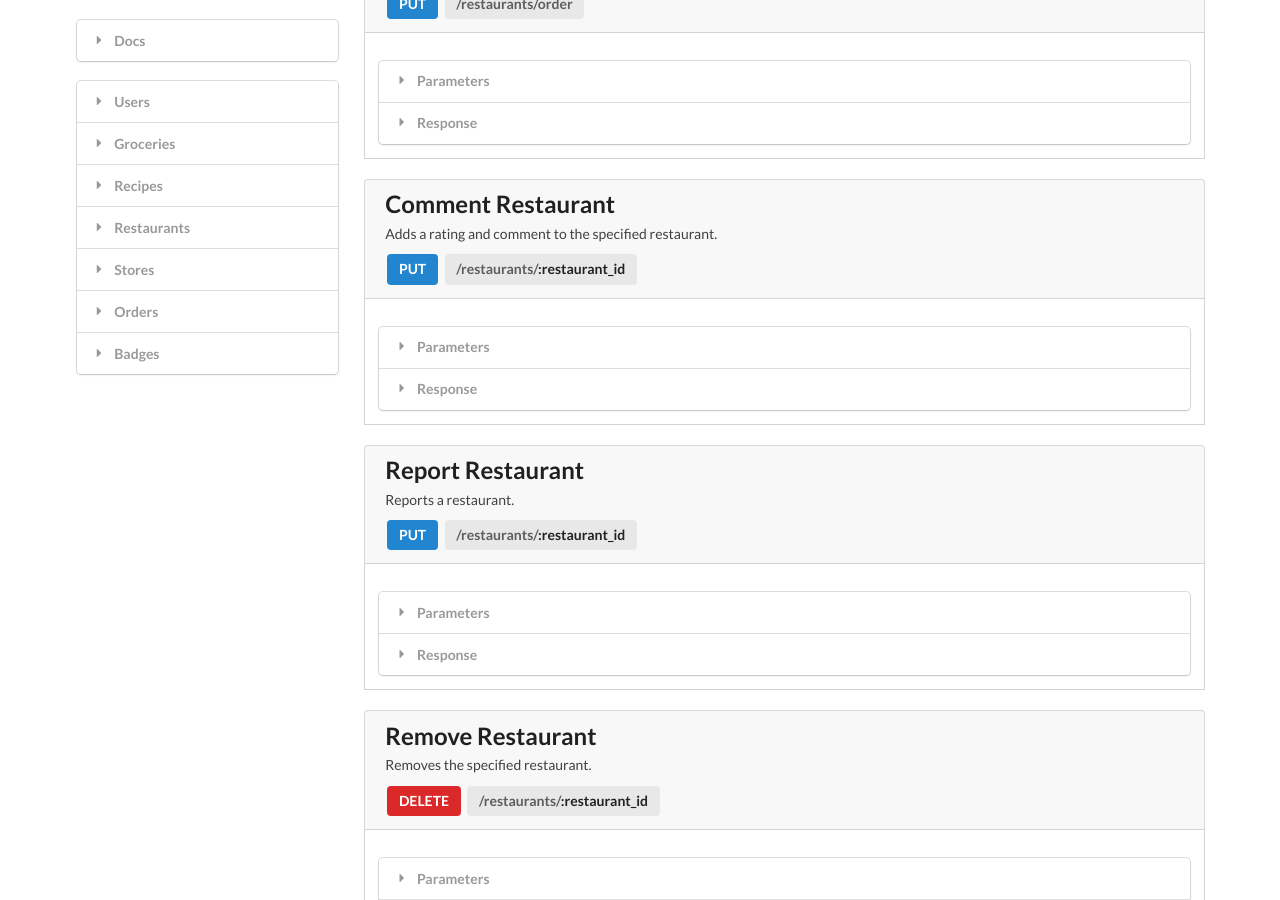
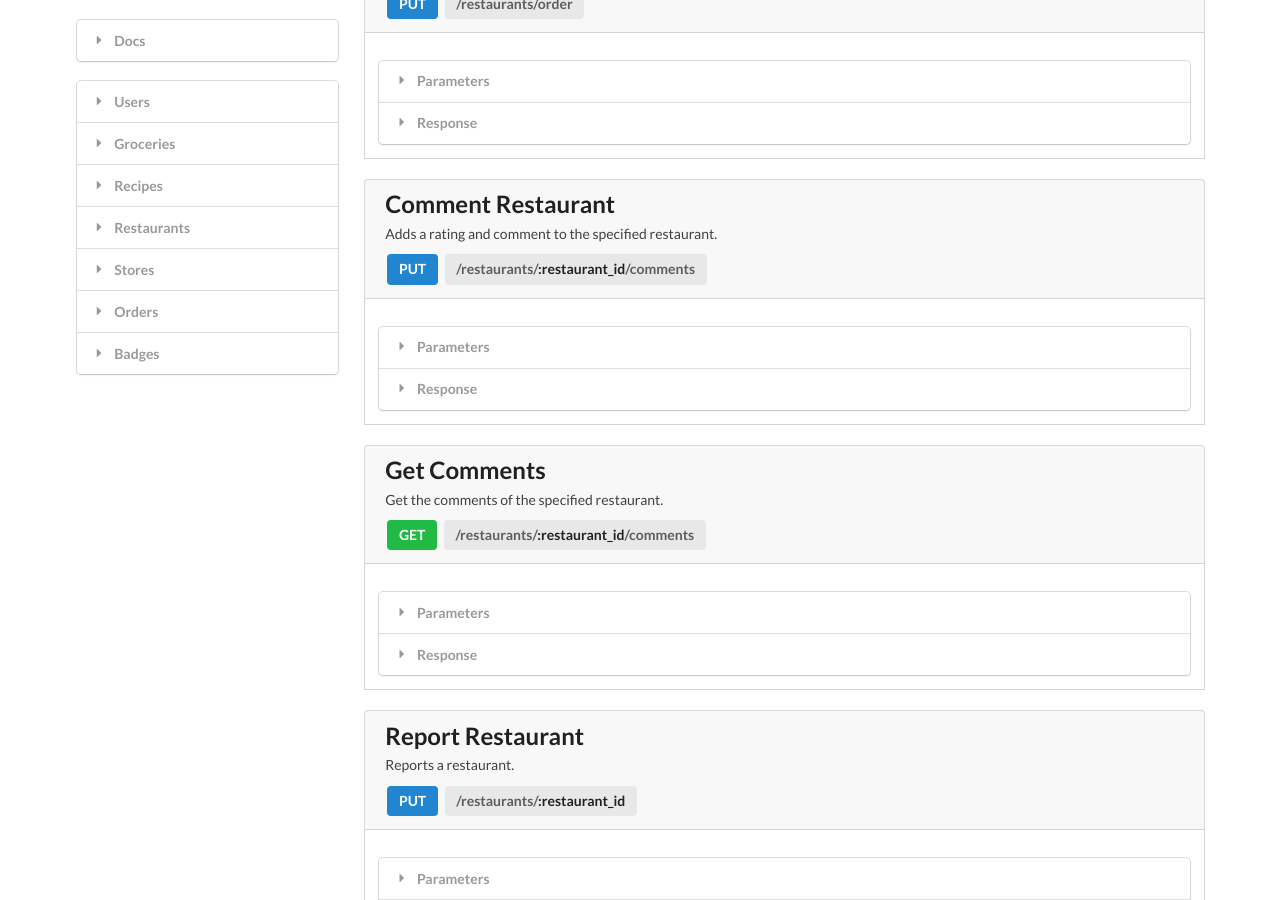
Before and after one commit to letsallchef/docs, a Jekyll site: the page built from _posts/api/2017-03-06-restaurants.html, in a window 1280 px wide and 900 px high, scrolled down 1284 px. Built offline with Jekyll 4.4.1, drawn with Linux system fonts in a browser that asks for light colours.

Commit message:
adds restaurant routes

```diff
--- a/_posts/api/2017-03-06-restaurants.html
+++ b/_posts/api/2017-03-06-restaurants.html
@@ -380,7 +380,66 @@ layout: api
 			PUT
 		</div>
 		<div class="ui large label">
-			/restaurants/<span class="variable">:restaurant_id</span>
+			/restaurants/<span class="variable">:restaurant_id</span>/comments
+		</div>
+	</div>
+	<div class="ui attached fluid segment">
+		<p></p>
+		<div class="ui styled fluid accordion">
+			<div class="title">
+				<i class="dropdown icon"></i>
+				Parameters
+			</div>
+			<div class="content">
+				<table class="ui celled striped table">
+					<tbody>
+						<tr>
+	                        <td><i class="icon checkmark"></i>access_token</td>
+	                        <td>String</td>
+	                        <td>A valid access token.</td>
+                    	</tr>
+                    	<tr>
+                    		<td>title</td>
+                    		<td>String</td>
+                    		<td>Brief about the comment.</td>
+                    	</tr>
+                    	<tr>
+                    		<td>body</td>
+                    		<td>String</td>
+                    		<td>Body of the comment.</td>
+                    	</tr>
+                    	<tr>
+                    		<td>rating</td>
+                    		<td>Number</td>
+                    		<td>Rating of the restaurant.</td>
+                    	</tr>
+					</tbody>
+				</table>
+			</div>
+			<div class="title">
+				<i class="dropdown icon"></i>
+				Response
+			</div>
+			<div class="content">
+				<pre><code class="json">Status: 201</code></pre>
+			</div>
+		</div>
+	</div>
+</article>
+
+
+
+<article id="get-comments" class="api">
+	<div class="ui attached message">
+		<div class="header">
+			<h2 class="ui header">Get Comments</h2>
+		</div>
+		<p>Get the comments of the specified restaurant.</p>
+		<div class="ui large green label">
+			GET
+		</div>
+		<div class="ui large label">
+			/restaurants/<span class="variable">:restaurant_id</span>/comments
 		</div>
 	</div>
 	<div class="ui attached fluid segment">
@@ -406,7 +465,24 @@ layout: api
 				Response
 			</div>
 			<div class="content">
-				<pre><code class="json">Status: 201</code></pre>
+				<pre><code class="json">{
+  "_id": "58eafdb86a749b66909b87de",
+  "title": "Hom Resto",
+  "description": "THis is all about",
+  "comments": [
+    {
+      "_id": "58eb305837dc570c08f2683f",
+      "user": {
+        "_id": "58e5e3158fee4035937a2429",
+        "username": "shajanjp",
+        "first_name": "Shajan"
+      },
+      "title": "Hello comment",
+      "body": "I really dont like that one",
+      "rating": "4"
+    }
+  ]
+}</code></pre>
 			</div>
 		</div>
 	</div>
```
